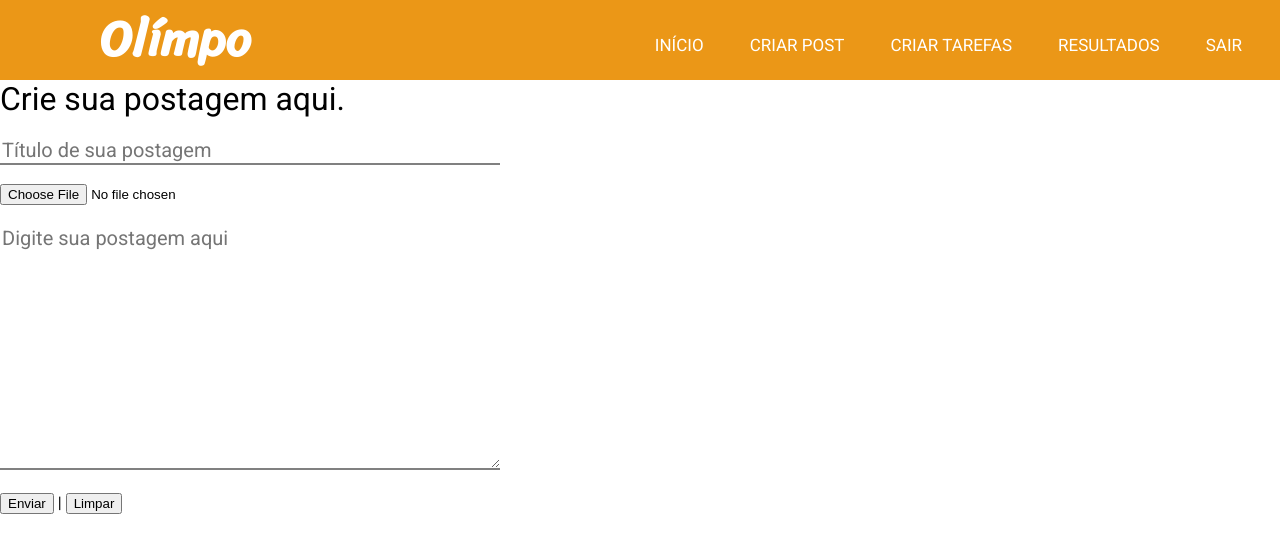
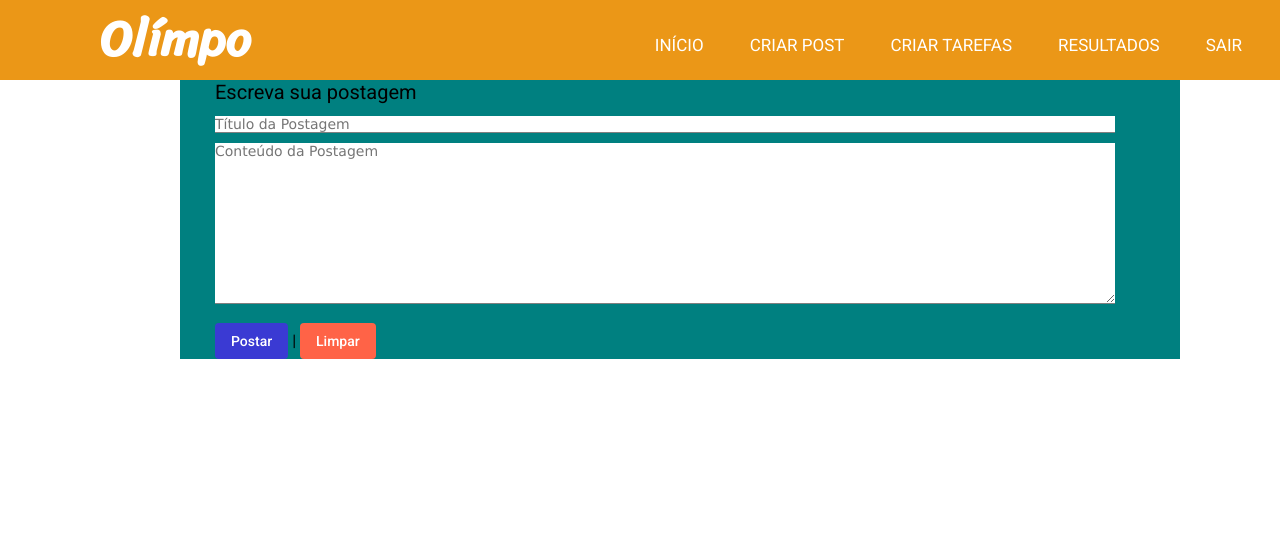
Before and after one commit to dd-nascimento/oncase-desafio_final, an Angular app: page /editor in a window 1280 px wide. Shown: the top 552 px of the page. Built offline with nearby package versions, Linux system fonts and the light colour scheme.

Commit message:
Melhoramento do componente escrever

```diff
--- a/src/app/funcionalidades/escrever/escrever.component.css
+++ b/src/app/funcionalidades/escrever/escrever.component.css
@@ -1,26 +1,45 @@
-.example-container{
-    margin-right: 150px;
+*{
+    padding: 0;
+    margin: 0;
 }
 
-.titulo{
-    font-size: 2em;
-    font-family: Roboto, "Helvetica Neue", sans-serif;
+.container{
+    background-color: teal;
+    width: 1000px;
+    margin-left: 180px;
 }
 
-#titlepost{
-    box-sizing: border-box;
-    border: none;
-    border-bottom: 2px solid grey;
-    width: 500px;
-    font-family: Roboto, "Helvetica Neue", sans-serif;
+#titulobanner{
+    margin-left: 35px;
+    margin-bottom: 10px;
     font-size: 20px;
 }
+.form{
+    margin-left: 35px;
+}
 
-#conteudo{
-    box-sizing: border-box;
-    border: none;
-    border-bottom: 2px solid grey;
-    width: 500px;
-    font-family: Roboto, "Helvetica Neue", sans-serif;
-    font-size: 20px;
+.form input{
+    margin-bottom: 10px;
 }
+
+.form input, textarea{
+    font-family: Verdana, Geneva, Tahoma, sans-serif;
+    font-size: 14px;
+    width: 900px;
+    border:none;
+    border-bottom: 1px solid grey;
+}
+
+.btn{
+    margin-top: 15px;
+}
+
+.post-btn{
+    background-color: rgb(58, 58, 211);
+    color: white;
+}
+
+.res-btn{
+    background-color: tomato;
+    color: white;
+}
--- a/src/app/funcionalidades/escrever/escrever.component.html
+++ b/src/app/funcionalidades/escrever/escrever.component.html
@@ -1,32 +1,28 @@
-<div class="example-container">
-    <div class="titulo"> Crie sua postagem aqui. </div>
-        <br>
-        <form class="example-form">
-            <input matInput
-            type="text"
-            name="titulo"
-            id="titlepost"
-            placeholder="Título de sua postagem"
-            required>
-            <br>
-            <br>
-            <input
-            type="file"
-            name="fotos"
-            id="foto"
-            placeholder="Selecione uma foto">
-            <br>
-            <br>
-            <textarea
-            name="conteudo"
-            id="conteudo"
-            cols="30"
-            rows="10"
-            placeholder="Digite sua postagem aqui"
-            required></textarea>
-            <br>
-            <br>
-            <button mat-button type="submit">Enviar</button> |
-            <button mat-button type="reset">Limpar</button>
-        </form>
+<div class="container">
+
+        <div class="editor">
+            <div id="titulobanner">
+                Escreva sua postagem
+            </div>
+            <div class="form">
+                <form>
+                    <input type="text" name="titulo" id="titulo" placeholder="Título da Postagem">
+                        <br>
+                            <textarea name="texto"
+                            id="texto" cols="30" rows="10"
+                            placeholder="Conteúdo da Postagem"></textarea>
+                        <br>
+                        <div class="btn">
+                            <button mat-button
+                        type="submit"
+                        class="post-btn">
+                        Postar</button> |
+                        <button mat-button
+                        type="reset"
+                        class="res-btn">
+                        Limpar</button>
+                        </div>
+                </form>
+            </div>
+        </div>
 </div>
--- a/src/app/funcionalidades/funcionalidades.module.ts
+++ b/src/app/funcionalidades/funcionalidades.module.ts
@@ -5,6 +5,8 @@ import { PostagensComponent } from './postagens/postagens.component';
 import { AlbunsComponent } from './albuns/albuns.component';
 
 import {MatCardModule} from '@angular/material/card';
+import {MatButtonModule} from '@angular/material/button';
+
 
 
 
@@ -15,7 +17,8 @@ import {MatCardModule} from '@angular/material/card';
     AlbunsComponent],
   imports: [
     CommonModule,
-    MatCardModule
+    MatCardModule,
+    MatButtonModule
   ],
   exports: [
     EscreverComponent,
```
